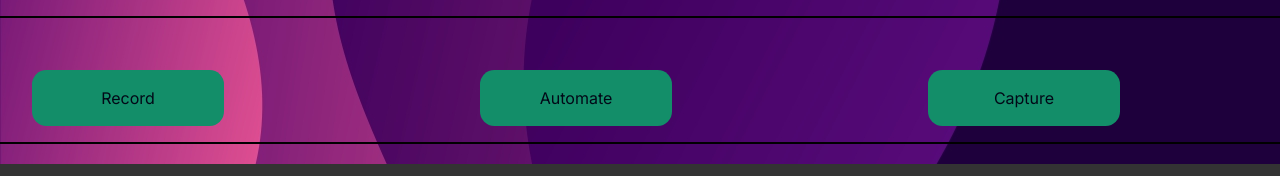
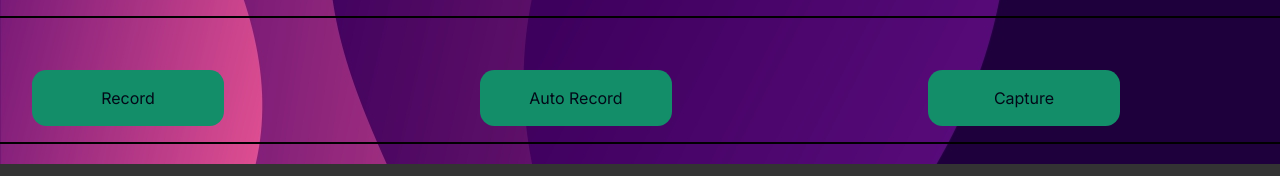
Before and after one commit to Pinakesh2703/Survellience-Footage-Optimization, a Next.js app: page / in a window 1280 px wide. Shown: the part 358-534 px from the top of the page. Built offline with nearby package versions, Linux system fonts and the light colour scheme; no server answers.

Commit message:
Button description updated

```diff
--- a/app/page.tsx
+++ b/app/page.tsx
@@ -23,7 +23,7 @@ const Page = (Props: Props) => {
         <Separator className='separator'/>
         <div className='container'>
             <button className='box'>Record</button>
-            <button className='box'>Automate</button>
+            <button className='box'>Auto Record</button>
             <button className='box'>Capture</button>
 
         </div>
```
Also changed, not shown: 1 other file (tests, documents, lock files or other folders).
